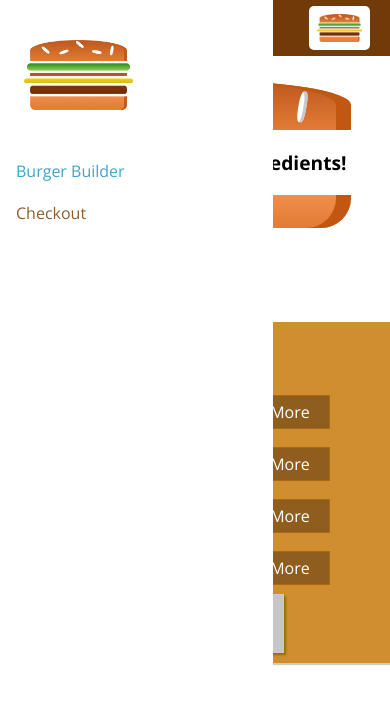
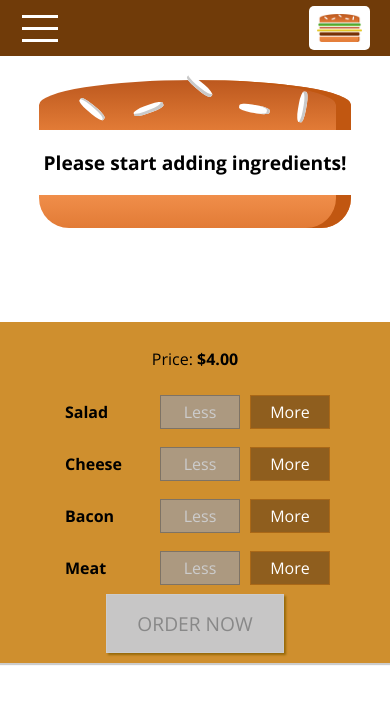
Before and after one commit to sharmaabhilash/react-course, a React app: page / in a window 390 px wide. Shown: the top 704 px of the page. Built offline with nearby package versions, Linux system fonts and the light colour scheme.

Commit message:
add menu for mobile devices adjust settings for mobile devices

```diff
--- a/src/components/Layout/Layout.jsx
+++ b/src/components/Layout/Layout.jsx
@@ -1,20 +1,41 @@
-import React from 'react';
+import React, { Component } from 'react';
 
 import Aux from '../../hoc/Auxiliary';
 import classes from './Layout.css';
 import Toolbar from '../Navigation/Toolbar/Toolbar';
 import SideDrawer from '../Navigation/SideDrawer/SideDrawer';
 
-const layout = ( props ) => {
+class Layout extends Component {
+
+    state = {
+        showSideDrawer: false
+    };
+
+    SideDrawerClosedHandler = () => {
+        this.setState({
+            showSideDrawer: false
+        });
+    }
+
+    SideDrawerToggleHandler = () => {
+        this.setState((prevState) => {
+            return {
+                showSideDrawer: !prevState.showSideDrawer
+            };
+        });
+    }
+
+    render() {
         return (
             <Aux>
-            <Toolbar />
-            <SideDrawer />
+                <Toolbar drawerToggleClicked={ this.SideDrawerToggleHandler } />
+                <SideDrawer open={ this.state.showSideDrawer } closed={ this.SideDrawerClosedHandler } />
                 <main className={ classes.Content }>
-                { props.children }
+                    { this.props.children }
                 </main>
             </Aux>
         );
     }
+}
 
-export default layout;
+export default Layout;
--- /dev/null
+++ b/src/components/Navigation/SideDrawer/DrawerToggle/DrawerToggle.css
@@ -0,0 +1,23 @@
+.DrawerToggle {
+    width: 40px;
+    height: 100%;
+    display: flex;
+    flex-flow: column;
+    justify-content: space-around;
+    align-items: center;
+    padding: 10px 0;
+    box-sizing: border-box;
+    cursor: pointer;
+}
+
+.DrawerToggle div {
+    width: 90%;
+    height: 3px;
+    background-color: white;
+}
+
+@media (min-width: 500px) {
+    .DrawerToggle {
+        display: none;
+    }
+}
--- /dev/null
+++ b/src/components/Navigation/SideDrawer/DrawerToggle/DrawerToggle.jsx
@@ -0,0 +1,15 @@
+import React from 'react';
+
+import classes from './DrawerToggle.css';
+
+const drawerToggle = ( props ) => {
+    return (
+        <div onClick={ props.clicked } className={ classes.DrawerToggle }>
+            <div></div>
+            <div></div>
+            <div></div>
+        </div>
+    )
+}
+
+export default drawerToggle;
--- a/src/components/Navigation/SideDrawer/SideDrawer.jsx
+++ b/src/components/Navigation/SideDrawer/SideDrawer.jsx
@@ -3,10 +3,21 @@
 import classes from './SideDrawer.css';
 import Logo from '../../Logo/Logo';
 import NavigationItems from '../NavigationItems/NavigationItems';
+import Aux from '../../../hoc/Auxiliary';
+import Backdrop from '../../UI/Backdrop/Backdrop';
 
 const sideDrawer = ( props ) => {
+
+    let attachedClasses = [ classes.SideDrawer, classes.Close ];
+
+    if (props.open) {
+        attachedClasses = [ classes.SideDrawer, classes.Open ];
+    }
+
     return (
-        <div className={ classes.SideDrawer }>
+        <Aux>
+            <Backdrop show={ props.open } clicked={ props.closed } />
+            <div className={ attachedClasses.join(' ') }>
                 <div className={ classes.Logo }>
                     <Logo />
                 </div>
@@ -14,6 +25,7 @@
                     <NavigationItems />
                 </nav>
             </div>
+        </Aux>
     );
 }
 
--- a/src/components/Navigation/Toolbar/Toolbar.jsx
+++ b/src/components/Navigation/Toolbar/Toolbar.jsx
@@ -3,13 +3,12 @@
 import classes from './Toolbar.css';
 import Logo from '../../Logo/Logo';
 import NavigationItems from '../NavigationItems/NavigationItems';
+import DrawerToggle from '../SideDrawer/DrawerToggle/DrawerToggle';
 
 const toolbar = ( props ) => {
     return (
         <header className={ classes.Toolbar }>
-            <div>
-                MENU
-            </div>
+            <DrawerToggle clicked={ props.drawerToggleClicked } />
             <div className={ classes.Logo }>
                 <Logo />
             </div>
--- a/src/components/UI/Modal/Modal.jsx
+++ b/src/components/UI/Modal/Modal.jsx
@@ -1,21 +1,35 @@
-import React from 'react';
+import React, { Component } from 'react';
 import classes from './Modal.css';
 import Aux from '../../../hoc/Auxiliary';
 import Backdrop from '../Backdrop/Backdrop';
 
-const modal = ( props ) => {
+class Modal extends Component {
+
+    /**
+     * This will check if show state is changed or not, if changed then only the 'modal' component is called or updated, else it will not get called. Also component wrapped inside 'modal' component is also not called.
+     * */
+    shouldComponentUpdate (nextProps, nextState) {
+        return nextProps.show != this.props.show;
+    }
+
+    componentDidUpdate () {
+        console.log('[Modal] component');
+    }
+
+    render () {
         return (
             <Aux>
-            <Backdrop show={ props.show } clicked={ props.modalClosed }></Backdrop>
+                <Backdrop show={ this.props.show } clicked={ this.props.modalClosed }></Backdrop>
                 <div className={ classes.Modal }
                     style={{
-                    transform: props.show ? 'translateY(0)' : 'translateY(-100vh)',
-                    opacity: props.show ? '1' : '0'
+                        transform: this.props.show ? 'translateY(0)' : 'translateY(-100vh)',
+                        opacity: this.props.show ? '1' : '0'
                     }}>
-                { props.children }
+                    { this.props.children }
                 </div>
             </Aux>
         );
     }
+}
 
-export default modal;
+export default Modal;
```
Lines whose indentation alone changed are shown as unchanged.
